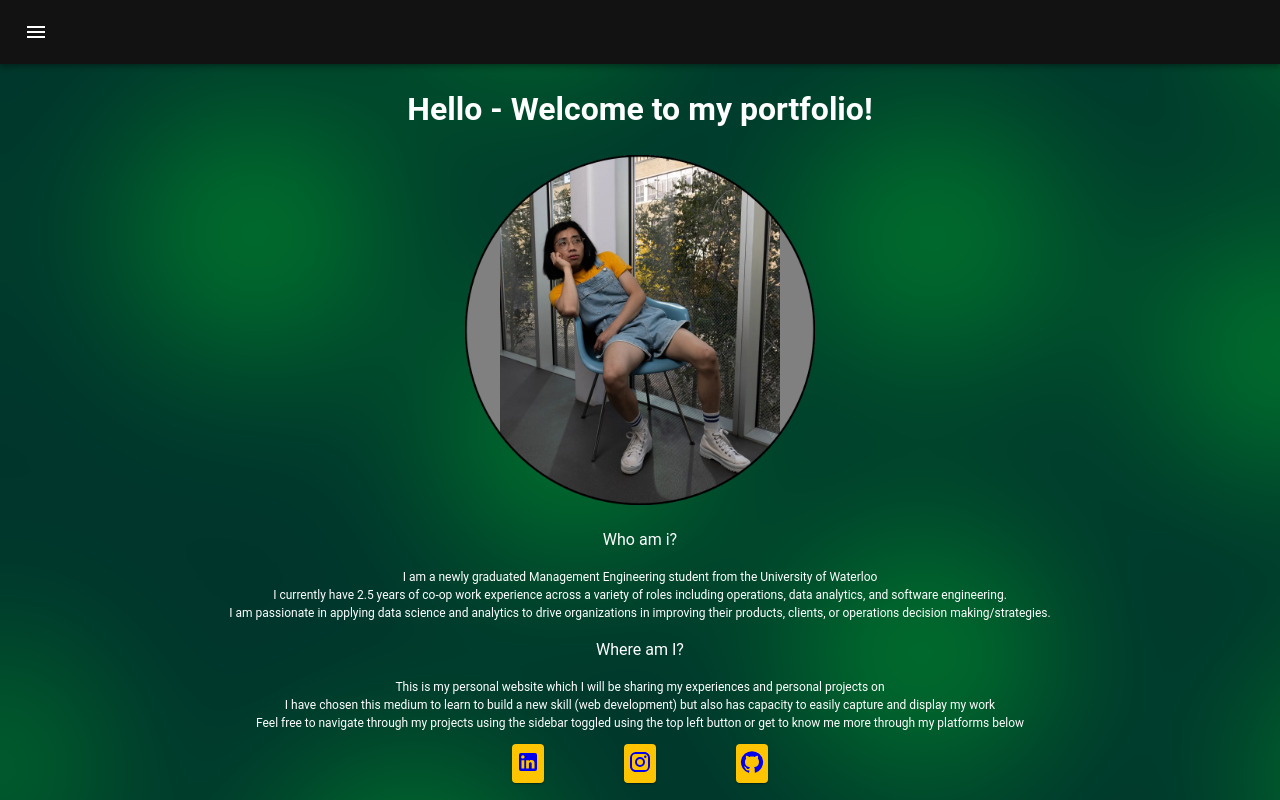
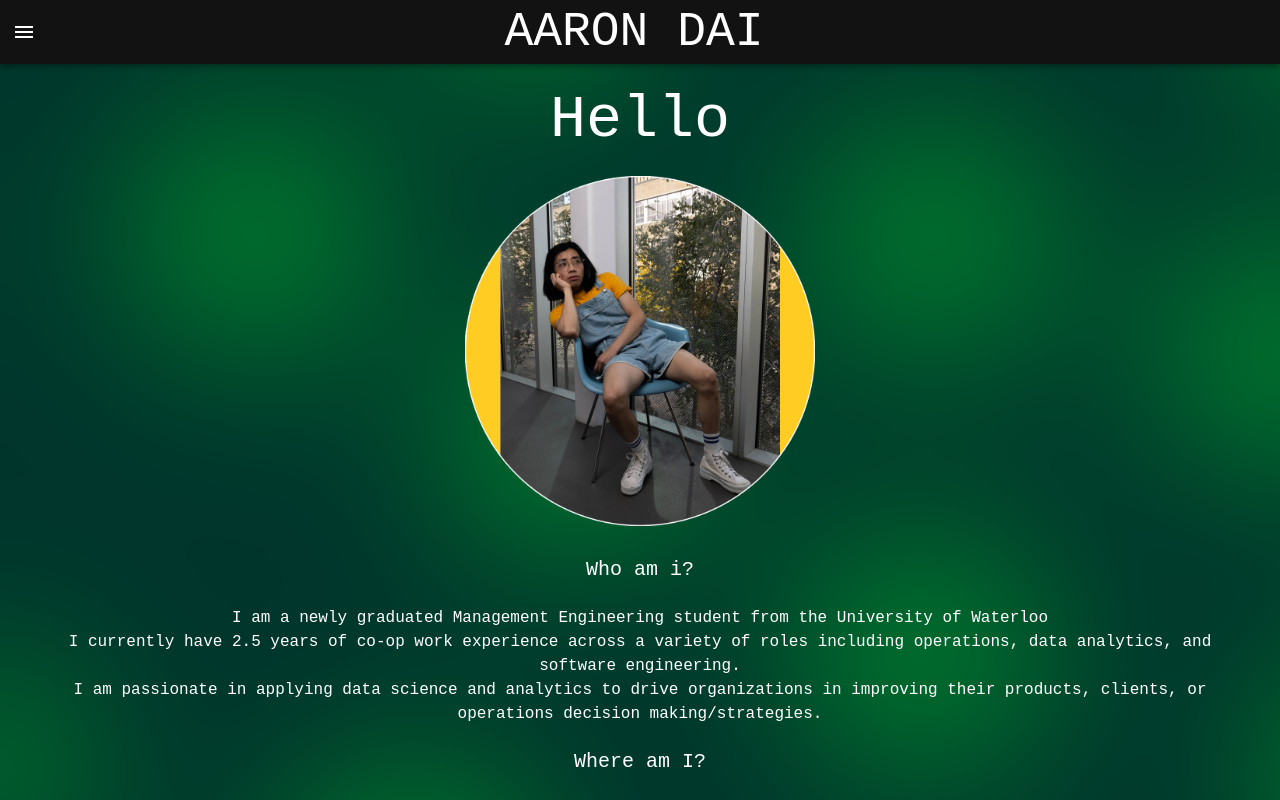
Before and after one commit to AaronDzf/AaronDzf.github.io, a React (Create React App) app in the folder Personal Website/my_website/: page / in a window 1280 px wide. Shown: the top 800 px of the page. Built offline with nearby package versions, Linux system fonts and the light colour scheme.

Commit message:
Redefined site themes - typography, spacing

```diff
--- a/Personal Website/my_website/src/App.css
+++ b/Personal Website/my_website/src/App.css
@@ -101,9 +101,13 @@ a.icon:visited {
 }
 
 .pdfDocument {
-  position: relative;
-  background-color: white;
+  position: absolute;
+  background-color: none;
+  top:50%;
+  left:50%;
+  transform: translateX(-50%) translateY(-50%);
   box-shadow: 0 30px 40px 0 rgba(16, 36, 94, 0.2);
+  border: solid rgba(0, 0, 0, 0.5);
 }
 
 .pdfDocument:hover .page-controls{
--- a/Personal Website/my_website/src/App.js
+++ b/Personal Website/my_website/src/App.js
@@ -4,7 +4,7 @@ import './App.css';
 import {BrowserRouter, Link, Route, Routes} from "react-router-dom";
 import Home from "./Home";
 import TicTacToe from "./TicTacToe";
-import Severity from "./Severity"
+import Exollision from './Exollision';
 import { render } from '@testing-library/react';
 
 //MUI Library imports
@@ -29,22 +29,10 @@ const DrawerList = () => {
           <Link to="/TicTacToe" className='DrawerList-Text'>Tic Tac Toe</Link>
         </ListItemButton>
         <ListItemButton>
-          <Link to="/Severity" className='DrawerList-Text'>Car Collision</Link>
+          <Link to="/Exollision" className='DrawerList-Text'>Exollision</Link>
         </ListItemButton>
       </List>
       <Divider />
-      {/* <List>
-        {['Other'].map((text, index) => (
-          <ListItem key={text} disablePadding>
-            <ListItemButton>
-              <ListItemIcon>
-                {index % 2 === 0 ? <InboxIcon /> : <MailIcon />}
-              </ListItemIcon>
-              <ListItemText primary={text}/>
-            </ListItemButton>
-          </ListItem>
-        ))}
-      </List> */}
     </div>
   );
 }
@@ -56,11 +44,11 @@ function App () {
         <DrawerList/>
       </DrawerAppBar>
         <Container maxWidth="l">
-          <Box align="center">
+          <Box align="center" margin={'1%'}>
             <Routes>
               <Route path="/" element={<Home/>}/>
               <Route path="/TicTacToe" element={<TicTacToe/>} />
-              <Route path="/Severity" element={<Severity/>} />
+              <Route path="/Exollision" element={<Exollision/>} />
             </Routes>
           </Box>
         </Container>
--- a/Personal Website/my_website/src/Severity.js
+++ b/Personal Website/my_website/src/Exollision.js
@@ -1,5 +1,5 @@
 import React, {useState} from 'react';
-import {Box, Button, Paper, styled, Container} from '@mui/material'
+import {Box, Button, Paper, styled, Container, Typography} from '@mui/material'
 import Grid2 from '@mui/material/Unstable_Grid2'
 import './App.css'
 import { GalleryButton } from './components/mui';
@@ -11,13 +11,14 @@ import 'react-pdf/dist/esm/Page/AnnotationLayer.css';
 import 'react-pdf/dist/esm/Page/TextLayer.css';
 
 const Item = styled(Paper)(({ theme }) => ({
-    backgroundColor: theme.palette.mode === 'dark' ? '#1A2027' : '#737373',
+    backgroundColor: theme.palette.primary.dark,
     ...theme.typography.body2,
-    padding: theme.spacing(1),
-    textAlign: 'center',
+    padding: theme.spacing(2),
     color: theme.palette.text.primary,
     fontWeight: 'Medium',
     position: 'relative',
+    width: '100%',
+    height: '100%',
   }));
 
 // pdf-react viewer configs
@@ -39,7 +40,7 @@ function importFigures(r) {
 const images = importFigures(require.context('./Assets/images/', false, /^(?:.*\/)?CC_Figure[^\/]*\.jpg/));
 console.log(images["CC_Figure1.jpg"])
 
-function Severity () {
+function Exollision () {
 
     // pdf viewer generator
     const [numPages, setNumPages] = useState(null);
@@ -98,7 +99,7 @@ function Severity () {
     const FigureElements = (index) => {
         const FigureString = "CC_Figure" + index + ".jpg"
         return (
-            <img src={images[FigureString]} alt="" width='450px' style={{display:'block',margin:0}}/>
+            <img src={images[FigureString]} alt="" width='450px' style={{display:'flex',margin:0, border:'2px solid black'}}/>
         );
     }
 
@@ -108,7 +109,7 @@ function Severity () {
             <Container maxWidth="lg" sx={{mt:4,mb:4}}>
                 <Grid2 container spacing = {2}>
                     <Grid2 xs={12} md={12}>
-                        <h2 className='Project-Title'>Review on Severity of Vehicular Collisions</h2>
+                        <h2 className='Project-Title'>Exploring the Severity of Vehicular Collisions</h2>
                     </Grid2>
                     <Grid2 xs={12} md={7}>
                         <Item>
@@ -116,17 +117,19 @@ function Severity () {
                         </Item>
                     </Grid2>
                     <Grid2 container direction="column" md={5}>
-                        <Grid2 xs={12} md={12}>
+                        <Grid2 xs={12}>
                             <Item>
-                                Summary <br></br>
+                                <Typography variant="h5">Summary</Typography>
+                                <Typography variant="body2">
                                 This paper was written for coursework applying data mining and machine learning introductory techniques.
                                 The topic is an investigation on the severity of vehicular collisions in Canada &#40;STATSCAN, 2017&#41;.
                                 A variety of factors were compared including time, weather conditions, parties involved, collision type,
                                 road type, intersection, etc. I primarily worked on exploratory data analysis and fitting a logistic
                                 regression model to identify key factors in severe collisions.
+                                </Typography>
                             </Item>
                         </Grid2>
-                        <Grid2 xs={12} md={12}>
+                        <Grid2 xs={12}>
                             <Item>
                                 {FigureElements(topFigure)}
                                 {FigureElements(botFigure)}
@@ -143,4 +146,4 @@ function Severity () {
 }
 
 
-export default Severity;
+export default Exollision;
--- a/Personal Website/my_website/src/Home.js
+++ b/Personal Website/my_website/src/Home.js
@@ -1,7 +1,7 @@
 import React, { Component } from 'react';
 import './App.css';
 import {BrowserRouter, Link, Route, Routes} from "react-router-dom";
-import {SvgIcon} from '@mui/material'
+import {SvgIcon, Typography} from '@mui/material'
 import {Instagram, LinkedIn, GitHub} from '@mui/icons-material'
 import {Stack} from '@mui/system';
 import {StackItem} from './components/mui'
@@ -28,40 +28,41 @@ const platformLinks = [
 const PlatformMapping = platformLinks.map((platform,index) =>
   <StackItem key={index}>
     <a href={platform.link} className='icon'>
-      <SvgIcon sx={{mt:'2px'}}>
+      <SvgIcon fontSize='large' sx={{mt:'2px', mx:'1px'}}>
         {platform.icon}
       </SvgIcon>
     </a>
   </StackItem>
   );
 
+const textStyle = {m:5}
 
 class Home extends React.Component {
     render() {
       return (
         <div>
-            <h1>Hello - Welcome to my portfolio!</h1>
+            <Typography variant="h2" sx={textStyle}>Hello</Typography>
             <div>
               <img src={homePortrait} height="350px" width="350px"/>
             </div>
-            <p>
+            <Typography variant="h6" sx={textStyle}>
               Who am i?
-            </p>
-            <p style={{fontSize:'75%'}}>
+            </Typography>
+            <Typography variant="body1" sx={textStyle}>
               I am a newly graduated Management Engineering student from the University of Waterloo <br></br>
               I currently have 2.5 years of co-op work experience across a variety of roles including operations, data analytics, and software engineering. <br></br>
               I am passionate in applying data science and analytics to drive organizations in improving their products, clients, or operations decision making/strategies.
-            </p>
-            <p>
+            </Typography>
+            <Typography variant="h6" sx={textStyle}>
               Where am I?
-            </p>
-            <p style={{fontSize:'75%'}}>
+            </Typography>
+            <Typography variant="body1" sx={textStyle}>
               This is my personal website which I will be sharing my experiences and personal projects on<br></br>
               I have chosen this medium to learn to build a new skill (web development) but also has capacity to easily capture and display my work <br></br>
               Feel free to navigate through my projects using the sidebar toggled using the top left button or get to know me more through my platforms below
-            </p>
+            </Typography>
             <Stack
-              direction={{ xs: 'column', sm: 'row' }}
+              direction='row'
               spacing={10}
               justifyContent='center'
               >
--- a/Personal Website/my_website/src/components/mui.js
+++ b/Personal Website/my_website/src/components/mui.js
@@ -7,6 +7,8 @@ import { createTheme, ThemeProvider } from '@mui/material/styles';
 import { isOptionGroup } from '@mui/base';
 import { isDOMComponent } from 'react-dom/test-utils';
 import {Paper, styled} from '@mui/material'
+import { palette } from '@mui/system';
+import { useTheme } from '@emotion/react';
 
 export function DropButtonAppBar() {
 
@@ -74,15 +76,14 @@ const [isOpen, setisOpen] = React.useState(false)
   return (
     <div>
       <AppBar position="static">
-          <Toolbar>
+          <Toolbar sx={{display:'flex', justifyContent:"space-between"}}>
             <IconButton
               size="large"
               edge="start"
               color="inherit"
               aria-label="menu"
-              sx={{ mr: 2 }}
               id="basic-button"
-
+              position="absolute"
               onClick={toggleDrawer(true)}
             >
               <MenuIcon />
@@ -99,6 +100,8 @@ const [isOpen, setisOpen] = React.useState(false)
                 {children}
               </Box>
             </Drawer>
+            <Typography variant="h3" style={{width:'100%', textAlign:'center'}}>AARON DAI</Typography>
+            <MenuIcon color='primary' sx={{margin:'12px'}}/>
           </Toolbar>
         </AppBar>
     </div>
@@ -107,9 +110,9 @@ const [isOpen, setisOpen] = React.useState(false)
 
 export function StackItem({children}) {
   const Item = styled(Paper)(({ theme }) => ({
-    backgroundColor: theme.palette.mode === 'dark' ? '#1A2027' : '#ffc400',
+    backgroundColor: theme.palette.secondary.light,
     ...theme.typography.body2,
-    padding: theme.spacing(0.5),
+    padding: theme.spacing(1),
     textAlign: 'center',
     color: theme.palette.text.secondary,
   }));
--- a/Personal Website/my_website/src/index.css
+++ b/Personal Website/my_website/src/index.css
@@ -22,4 +22,4 @@ ol, ul {
   margin-top: 10px;
 }
 
-@import url('https://fonts.googleapis.com/css?family=Oxygen');
+@import url('https://fonts.googleapis.com/css?family=Inconsolata|Space+Mono');
--- a/Personal Website/my_website/src/index.js
+++ b/Personal Website/my_website/src/index.js
@@ -6,6 +6,11 @@ import reportWebVitals from './reportWebVitals';
 import CssBaseline from  '@mui/material/CssBaseline'
 import { ThemeProvider, createTheme } from '@mui/material/styles'
 
+const fontList = [
+  'Inconsolata',
+  'Space Mono',
+  'Courier New',
+]
 
 const siteTheme = createTheme({
   palette: {
@@ -16,15 +21,17 @@ const siteTheme = createTheme({
     },
     secondary: {
       main: '#ffa000',
+      light: '#ffc400',
     },
     background:{
-      // default: '#00352C',
       paper:'#121212',
     },
     text:{
       primary: '#fff',
+      secondary: '#121212'
     },
   },
+  spacing: 4,
   components: {
     MuiCssBaseline:{
       styleOverrides:{
@@ -42,13 +49,12 @@ const siteTheme = createTheme({
     },
   },
   typography: {
-    fontFamily: [
-      'Oxygen',
-      'Roboto',
-      'Helvetica',
-      'Arial'
-    ].join(',')
-  }
+    fontFamily: fontList.join(','),
+    gutterbottom: true,
+    h3: {
+      fontFamily: fontList.slice(1,3).join(','),
+    }
+  },
 });
 
 const root = ReactDOM.createRoot(document.getElementById('root'));
@@ -58,6 +64,7 @@ root.render(
       <CssBaseline/>
         <App />
     </ThemeProvider>
+    {console.log([fontList.slice(1,3)].join(','))}
   </React.StrictMode>
 );
 
```
Also changed, not shown: Personal Website/my_website/src/TicTacToe.js (+4 -4 lines), Personal Website/my_website/src/Assets/images/MeMinion.png.
